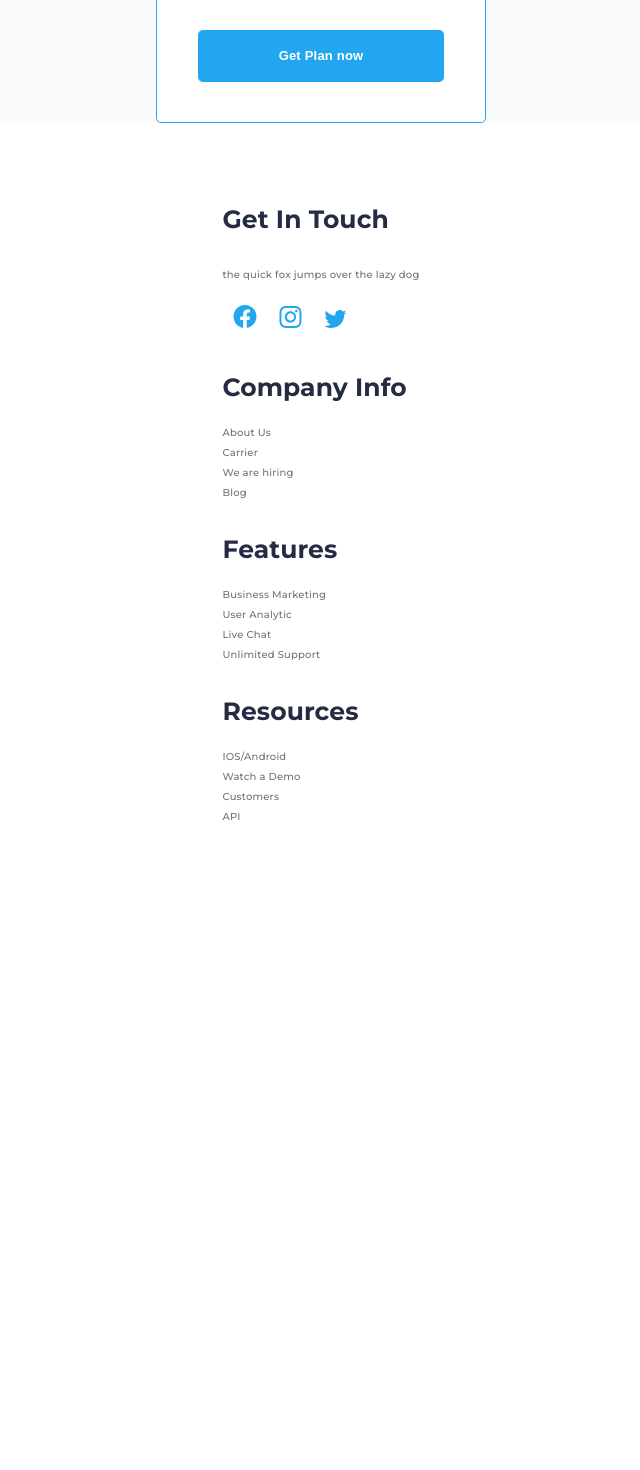
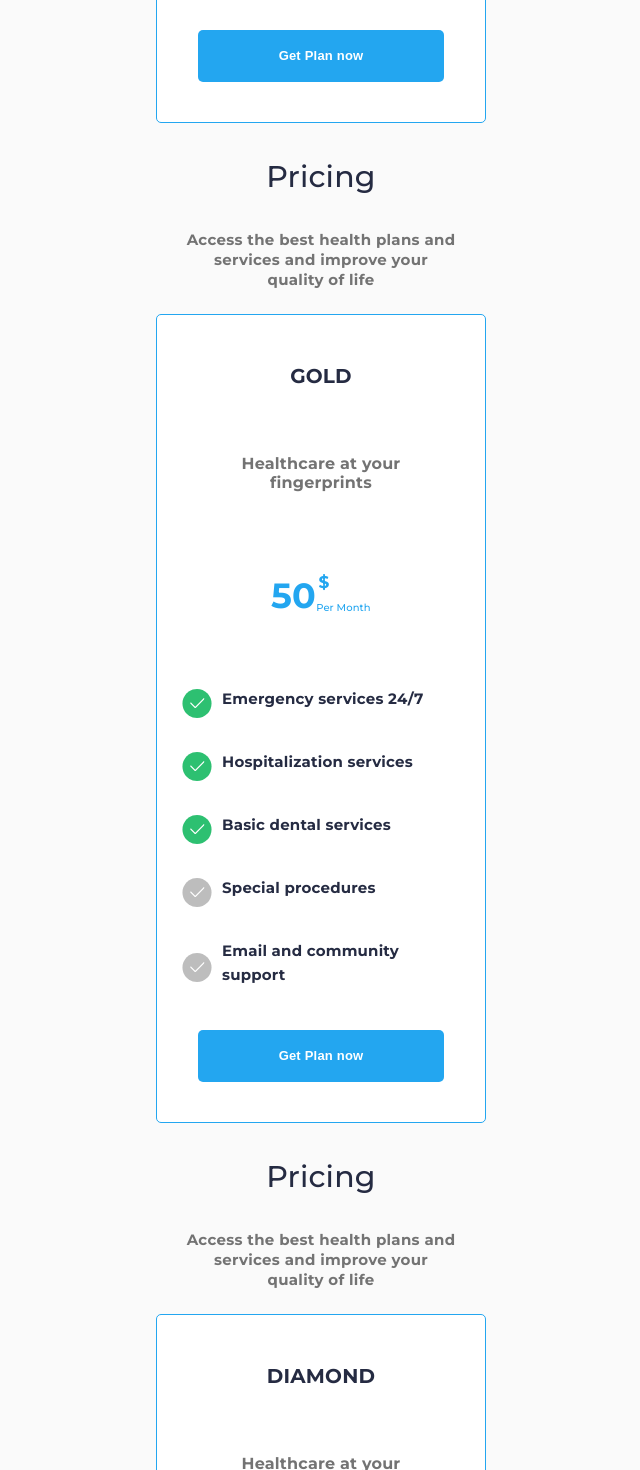
Before and after one commit to hstrejoluna/C1-G5, a Next.js app: page / in a window 1280 px wide. Shown: the part 3980-5450 px from the top of the page, without its empty margins (319-959 px from the left). Before the commit the page ends 4953 px from the top, so only its background shows below. Built offline with nearby package versions, Linux system fonts and the light colour scheme.

Commit message:
elaborando y pasando props componentes plans

```diff
--- a/components/Plans.js
+++ b/components/Plans.js
@@ -4,40 +4,7 @@ import iconactive from '../public/assets/icn-circle circle-xs secondary-color-1.
 import iconinactive from '../public/assets/icn-circle circle-xs mute.svg';
 
 function Plans(props){
-    const info_plan = {
-        "name": "Standard",
-        "slogan": "Healthcare at your fingerprints",
-        "price": 50,
-        "services": [
-            {
-                "id":1,
-                "name": "Emergency services 24/7",
-                "active": true
-            },
-            {
-                 "id":2,
-                "name": "Hospitalization services",
-                "active": true
-            },
-            {
-                "id":3,
-                "name": "Basic dental services",
-                "active": true
-            },
-            {
-                "id":4,
-                "name": "Special procedures",
-                "active": false
-            },
-            {
-                "id":5,
-                "name": "Email and community support",
-                "active": false
-            },
-        ]
-    }
-
-    const service_list = info_plan.services.map( service =>
+    const service_list = props.info_services.services.map( service =>
         <div key={service.id} className={classes.item}>
             <Image src={service.active ? iconactive:iconinactive } alt="icon"/>
             <p>{service.name}</p>
@@ -51,37 +18,15 @@ function Plans(props){
                 <p>Access the best health plans and services and improve your quality of life</p>
             </div>
             <div className={classes.subcontainer}>
-                <h3>{info_plan.name}</h3>
-                <h5>{info_plan.slogan}</h5>
+                <h3>{props.info_services.name}</h3>
+                <h5>{props.info_services.slogan}</h5>
                 <div className={classes.container_price}>
-                    <h2>{info_plan.price}</h2>
+                    <h2>{props.info_services.price}</h2>
                     <p className={classes.price}>$</p>
                     <p className={classes.amount}>Per Month</p>
                 </div>
                 <div className={classes.container_details}>
                     { service_list }
-
-                    {/* <div className={classes.item}>
-                        <Image src={iconactive} alt="icon"/>
-                        <p>Emergency services 24/7</p>
-                    </div>
-                    <div className={classes.item}>
-                        <Image src={iconactive} alt="icon"/>
-                        <p>Hospitalization services</p>
-                    </div>
-                    <div className={classes.item}>
-                        <Image src={iconactive} alt="icon"/>
-                        <p>Basic dental care</p>
-                    </div>
-                    <div className={classes.item}>
-                        <Image src={iconinactive} alt="icon"/>
-                        <p>Special procedures</p>
-                    </div>
-                    <div className={classes.item}>
-                        <Image src={iconinactive} alt="icon"/>
-                        <p>Email and community support</p>
-                    </div> */}
-
                 </div>
                <button className={classes.button_plans}>Get Plan now</button>
             </div>
--- a/pages/index.js
+++ b/pages/index.js
@@ -9,6 +9,112 @@ import Head from 'next/head'
 
 
 function PrincipalPage(props){
+  const info_plan = [
+      {
+      "name": "SILVER",
+      "slogan": "Healthcare at your fingerprints",
+      "price": 50,
+      "services": [
+      {
+        "id":1,
+        "name": "Emergency services 24/7",
+        "active": true
+      },
+      {
+        "id":2,
+        "name": "Hospitalization services",
+        "active": true
+      },
+      {
+        "id":3,
+        "name": "Basic dental services",
+        "active": true
+      },
+      {
+        "id":4,
+        "name": "Special procedures",
+        "active": false
+      },
+      {
+        "id":5,
+        "name": "Email and community support",
+        "active": false
+      },
+    ]
+ },
+
+
+
+        {
+          "name": "GOLD",
+          "slogan": "Healthcare at your fingerprints",
+          "price": 50,
+          "services": [
+        {
+          "id":1,
+          "name": "Emergency services 24/7",
+          "active": true
+        },
+        {
+          "id":2,
+          "name": "Hospitalization services",
+          "active": true
+        },
+        {
+          "id":3,
+          "name": "Basic dental services",
+          "active": true
+        },
+        {
+          "id":4,
+          "name": "Special procedures",
+          "active": false
+        },
+        {
+          "id":5,
+          "name": "Email and community support",
+          "active": false
+        },
+    ]
+  },
+
+        {
+          "name": "DIAMOND",
+          "slogan": "Healthcare at your fingerprints",
+          "price": 50,
+          "services": [
+          {
+          "id":1,
+          "name": "Emergency services 24/7",
+          "active": true
+        },
+        {
+          "id":2,
+          "name": "Hospitalization services",
+          "active": true
+        },
+        {
+          "id":3,
+          "name": "Basic dental services",
+          "active": true
+        },
+        {
+          "id":4,
+          "name": "Special procedures",
+          "active": false
+        },
+        {
+          "id":5,
+          "name": "Email and community support",
+          "active": false
+        },
+    ]
+  },
+
+]
+  const list_plans = info_plan.map( plan =>
+     <Plans key={plan.name} info_services={plan}></Plans>
+   )
 
   return (
     <div>
@@ -20,7 +126,7 @@ function PrincipalPage(props){
       <Header></Header>
       <Main></Main>
       <Cards></Cards>
-      <Plans></Plans>
+      {list_plans}
       <Footer></Footer>
 
     </div>
```
